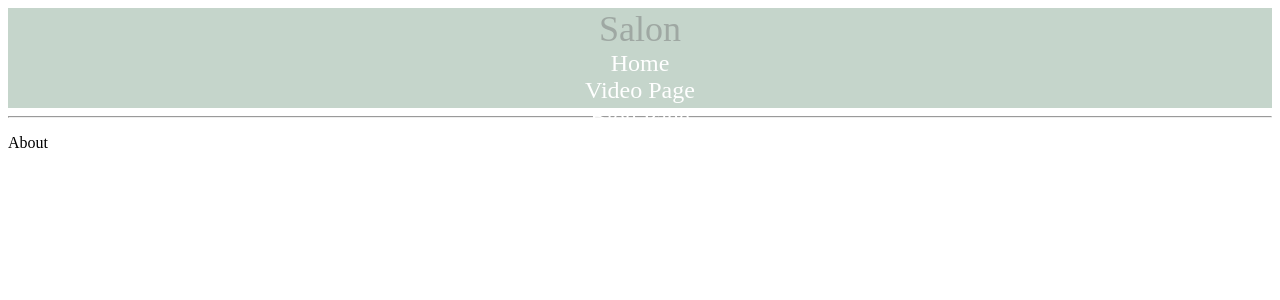
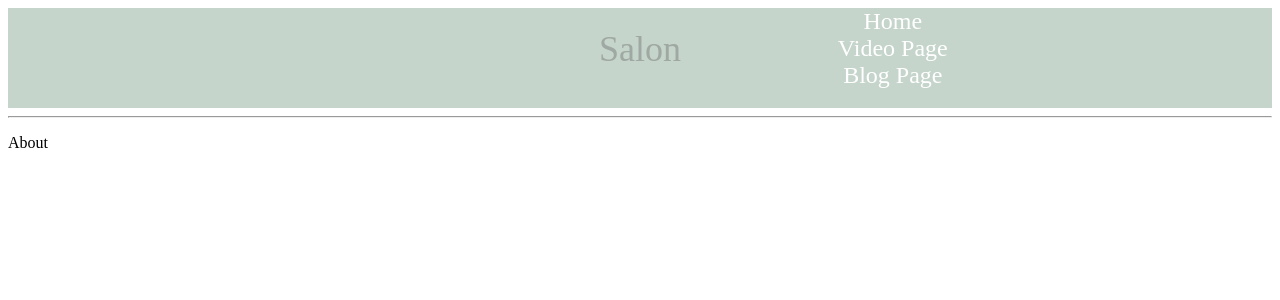
Before and after one commit to kittles04/salon, a Vue app: page / in a window 1280 px wide. Shown: the top 300 px of the page. Built offline with nearby package versions, Linux system fonts and the light colour scheme.

Commit message:
Add grid columns and rows to navbar

```diff
--- a/main.css
+++ b/main.css
@@ -11,13 +11,18 @@
 #container {
   background-color: #c5d5cb; }
 
+div #container h2 {
+  -ms-grid-column: 3;
+  -ms-grid-column-span: 1;
+  grid-column: 3/4; }
+
 div #container {
   display: -ms-grid;
   display: grid;
-  -ms-grid-columns: (auto)[1];
-  grid-template-columns: repeat(1, auto);
-  -ms-grid-rows: (fr)[2];
-  grid-template-rows: repeat(2, fr);
+  -ms-grid-columns: (1fr)[5];
+  grid-template-columns: repeat(5, 1fr);
+  -ms-grid-rows: (1fr)[2];
+  grid-template-rows: repeat(2, 1fr);
   -webkit-box-align: center;
   -ms-flex-align: center;
   align-items: center;
@@ -30,9 +35,17 @@ div #container {
   text-decoration: none;
   color: #fff; }
 
-#container__nav li:hover,
-#container__nav li.router-link-active,
-#container__nav li.router-link-exact-active {
+li#container--two .routerlink {
+  -ms-grid-column: 2;
+  -ms-grid-column-span: 1;
+  grid-column: 2/3;
+  -ms-grid-row: 2;
+  -ms-grid-row-span: 1;
+  grid-row: 2/3; }
+
+#container li:hover,
+#container li.router-link-active,
+#container li.router-link-exact-active {
   background-color: #e3e0cf;
   cursor: pointer;
   width: auto; }
--- a/sass/_components.scss
+++ b/sass/_components.scss
@@ -2,12 +2,14 @@
 
 //navbar
 
-
+div #container h2{
+    grid-column:3/4;
+}
 
 div #container{
     display:grid;
-    grid-template-columns:repeat(1,auto);
-    grid-template-rows:repeat(2,fr);
+    grid-template-columns:repeat(5,1fr);
+    grid-template-rows:repeat(2,1fr);
     align-items: center;
     text-align: center;
     height: 100px;
@@ -19,9 +21,23 @@ div #container{
     color: $white;
 }
 
-#container__nav li:hover,
-#container__nav li.router-link-active,
-#container__nav li.router-link-exact-active {
+ul#container__ul
+    li#container--one{
+
+}
+
+li#container--two .routerlink{
+    grid-column:2/3;
+    grid-row:2/3;
+}
+
+#container--three{
+
+}
+
+#container li:hover,
+#container li.router-link-active,
+#container li.router-link-exact-active {
    background-color: $khaki;
    cursor: pointer;
    width: auto;
--- a/src/components/Navigation.vue
+++ b/src/components/Navigation.vue
@@ -2,9 +2,9 @@
   <div id="container">
       <h2>Salon</h2>
           <ul id="container__ul">
-            <li><router-link to="/">Home</router-link></li>
-            <li><router-link to="/video">Video Page</router-link></li>
-            <li><router-link to="/blog">Blog Page</router-link></li>
+            <li id="container--one"><router-link to="/" class="routerlink">Home</router-link></li>
+            <li id="container--two"><router-link to="/video" class="routerlink">Video Page</router-link></li>
+            <li id="container--three"><router-link to="/blog" class="routerlink">Blog Page</router-link></li>
           </ul>
   </div>
 </template>
```
